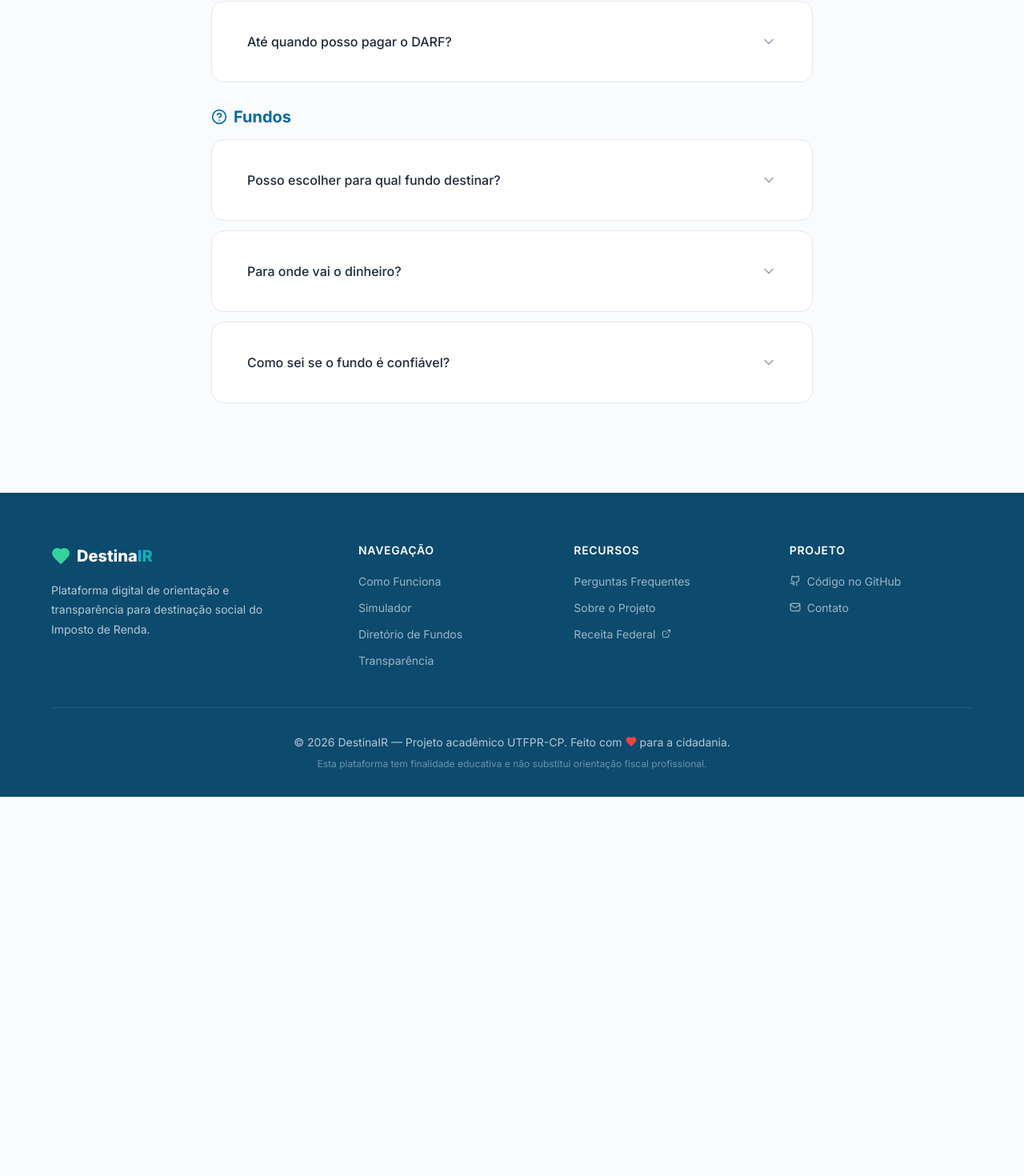
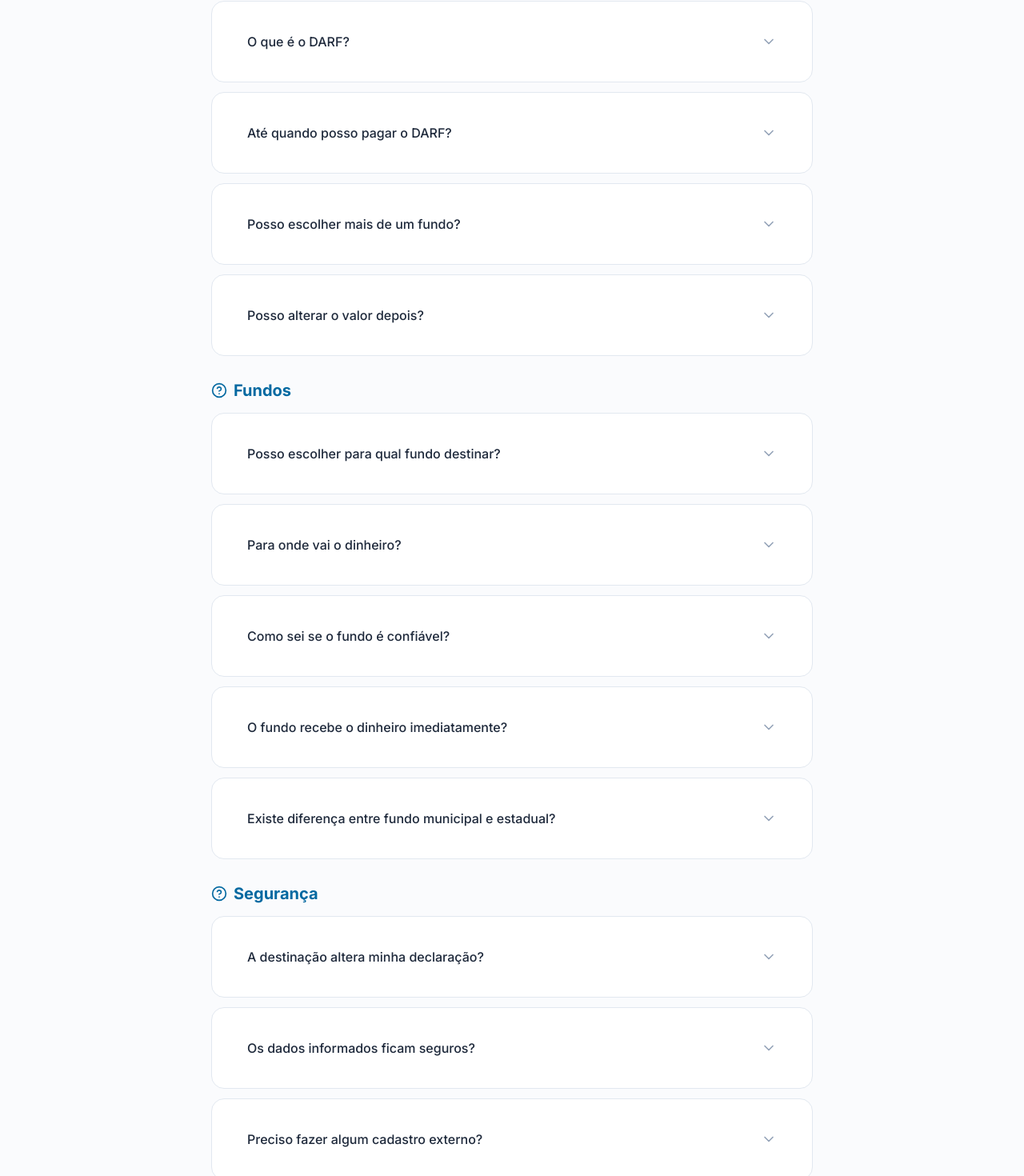
Before and after one commit to Yuugenbrose/destinair, a React (Vite) app in the folder client/: page /faq in a window 1280 px wide. Shown: the part 1265-2735 px from the top of the page at 80% size. Before the commit the page ends 2261 px from the top, so only its background shows below. Built offline with nearby package versions, Linux system fonts and the light colour scheme.

Commit message:
feat: amplia perguntas frequentes com novas dúvidas

```diff
--- a/client/src/pages/FAQ.jsx
+++ b/client/src/pages/FAQ.jsx
@@ -7,17 +7,27 @@ const faqData = [
     { q: 'O que é a destinação do Imposto de Renda?', a: 'É um mecanismo legal que permite ao contribuinte direcionar até 6% do imposto devido para fundos sociais de proteção à criança/adolescente (FDCA) e pessoa idosa (FDI), sem custo adicional.' },
     { q: 'Eu pago algo a mais ao destinar?', a: 'Não! O valor destinado é abatido do imposto que você já pagaria ou somado à sua restituição. É o mesmo valor que iria para a União, mas agora vai para causas sociais.' },
     { q: 'Quem pode fazer a destinação?', a: 'Qualquer contribuinte que declare o Imposto de Renda pelo modelo completo (deduções legais). O modelo simplificado não permite a destinação.' },
+    { q: 'Preciso ter imposto a pagar para destinar?', a: 'Não necessariamente. Se houver imposto a restituir, o valor destinado é considerado na apuração e entra no cálculo da restituição.' },
   ]},
   { cat: 'Como Fazer', items: [
     { q: 'Posso destinar pelo modelo simplificado?', a: 'Não. A destinação só é possível pelo modelo de declaração por deduções legais (completa).' },
     { q: 'Qual o limite de destinação?', a: 'Até 3% do imposto devido para o FDCA e mais 3% para o FDI, totalizando 6%. O programa da Receita calcula automaticamente o limite.' },
     { q: 'O que é o DARF?', a: 'É o Documento de Arrecadação de Receitas Federais — um boleto gerado pelo programa do IRPF para que você efetue o pagamento da destinação.' },
     { q: 'Até quando posso pagar o DARF?', a: 'O DARF deve ser pago até o último dia do prazo de entrega da declaração do IRPF.' },
+    { q: 'Posso escolher mais de um fundo?', a: 'Sim. Você pode dividir a destinação entre fundos diferentes, respeitando o limite de 3% para cada tipo de fundo.' },
+    { q: 'Posso alterar o valor depois?', a: 'Enquanto a declaração não for transmitida, você pode revisar os dados e ajustar os valores da destinação.' },
   ]},
   { cat: 'Fundos', items: [
     { q: 'Posso escolher para qual fundo destinar?', a: 'Sim. Você pode escolher fundos no nível nacional, estadual ou municipal, de acordo com sua preferência.' },
     { q: 'Para onde vai o dinheiro?', a: 'Os recursos são geridos por Conselhos de Direitos (compostos por representantes do governo e da sociedade civil) que aprovam e fiscalizam projetos sociais.' },
     { q: 'Como sei se o fundo é confiável?', a: 'Todos os fundos cadastrados são regulamentados por lei. Na nossa plataforma, você pode consultar prestações de contas e projetos executados por cada fundo.' },
+    { q: 'O fundo recebe o dinheiro imediatamente?', a: 'Após o pagamento do DARF, o valor é compensado pelo sistema e repassado conforme o fluxo legal do órgão arrecadador e do fundo escolhido.' },
+    { q: 'Existe diferença entre fundo municipal e estadual?', a: 'Sim. O nível do fundo define onde o recurso será aplicado e qual conselho fará a gestão e fiscalização da verba.' },
+  ]},
+  { cat: 'Segurança', items: [
+    { q: 'A destinação altera minha declaração?', a: 'Não altera a obrigação de declarar. Ela apenas direciona parte do imposto devido para um fundo social previsto em lei.' },
+    { q: 'Os dados informados ficam seguros?', a: 'Sim. A orientação da plataforma é informativa e o processo final acontece no ambiente oficial da Receita Federal.' },
+    { q: 'Preciso fazer algum cadastro externo?', a: 'Não. O processo é feito dentro do programa da Receita Federal, seguindo as etapas oficiais da declaração.' },
   ]},
 ];
 
```
